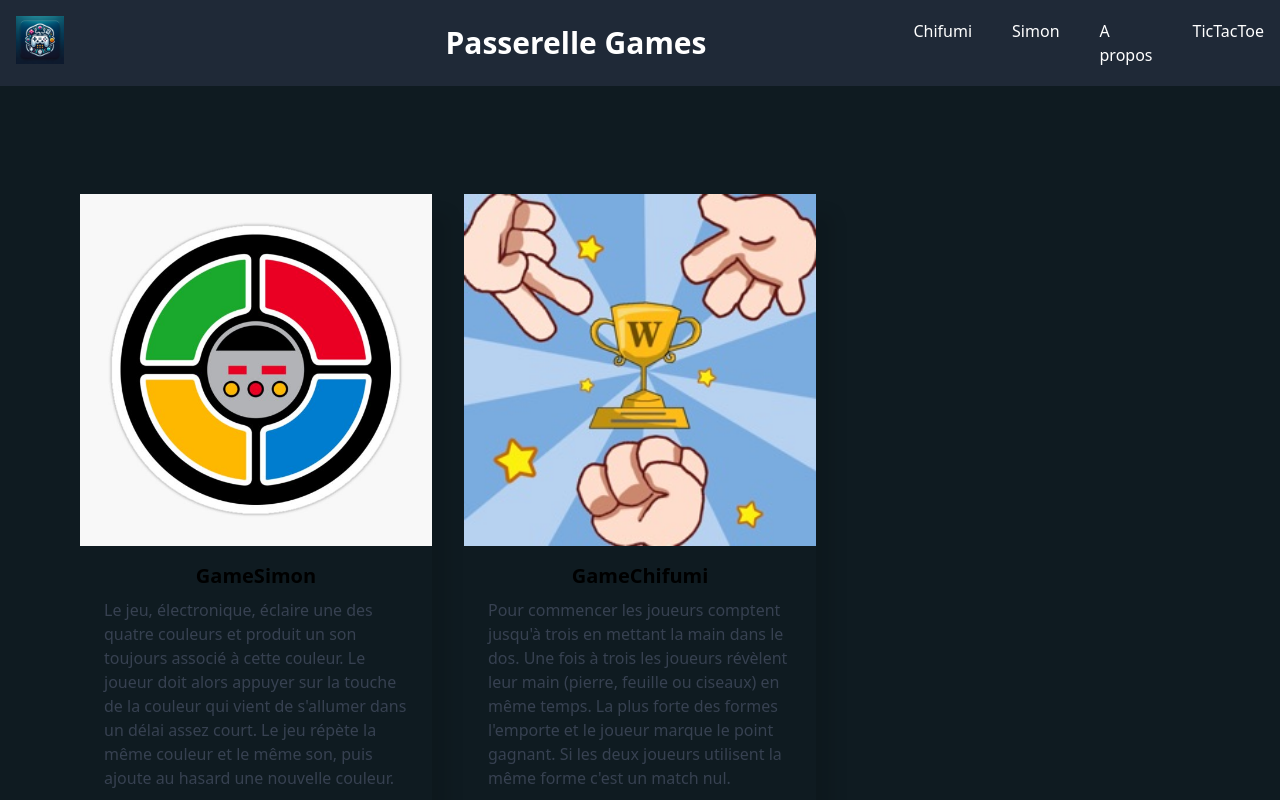
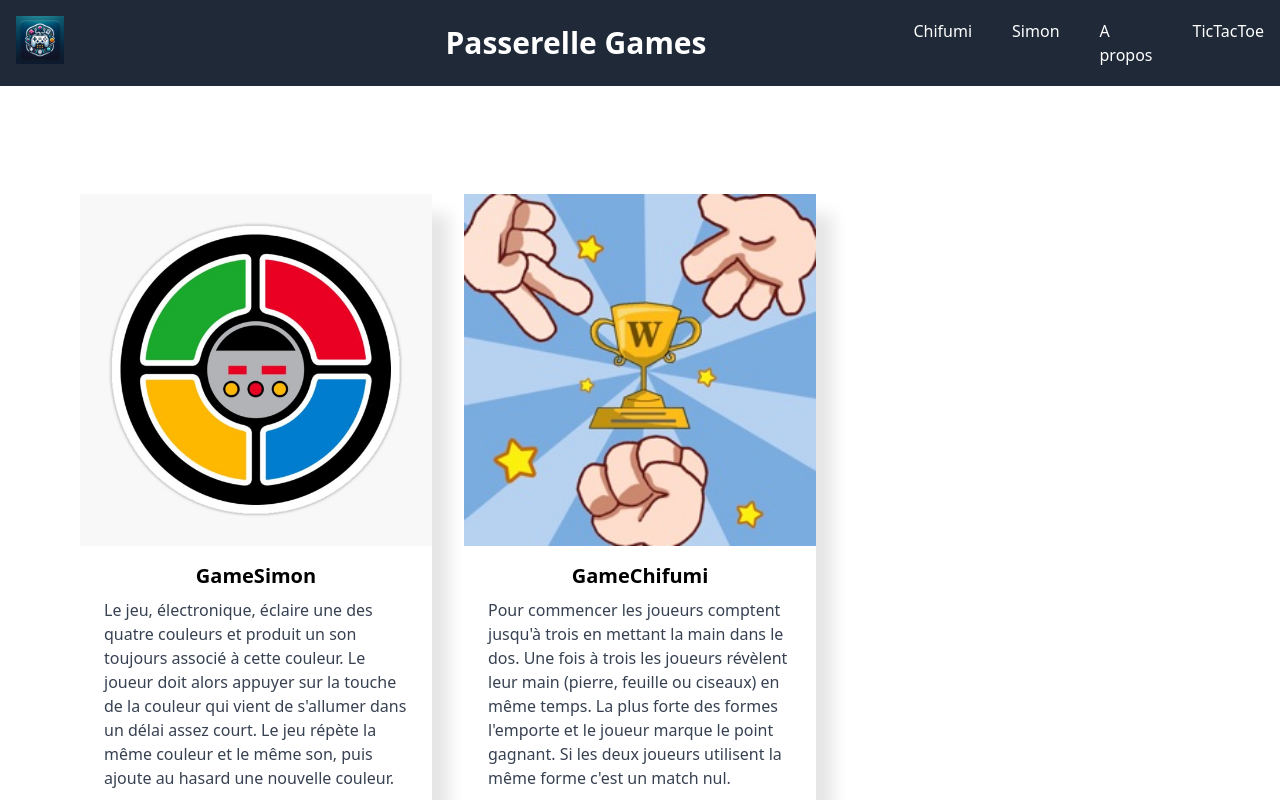
Before and after one commit to JulienPoirierWebDev/passerelle_game, a React (Vite) app in the folder games/: page / in a window 1280 px wide. Shown: the top 800 px of the page. Built offline with nearby package versions, Linux system fonts and the light colour scheme.

Commit message:
fix background color

```diff
--- a/games/src/components/TicTacToe/TicTacToe.css
+++ b/games/src/components/TicTacToe/TicTacToe.css
@@ -1,5 +1,6 @@
 .container {
     text-align: center;
+    background-color: #0f1b21;
 }
 
 .title{
@@ -59,7 +60,7 @@ body {
     font-family: system-ui, -apple-system, BlinkMacSystemFont, 'Segoe UI', Roboto, Oxygen, Ubuntu, Cantarell, 'Open Sans', 'Helvetica Neue', sans-serif;
     -webkit-font-smoothing: antialiased;
     -moz-osx-font-smoothing: grayscale;
-    background-color: #0f1b21;
+
 }
 
 code {
```
